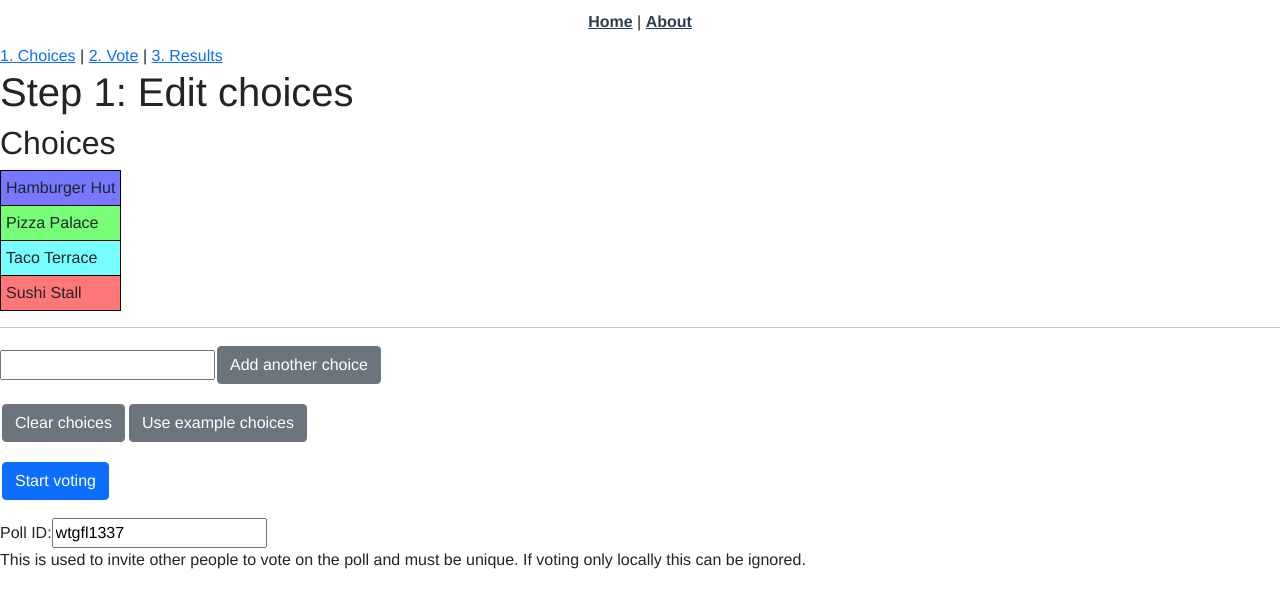
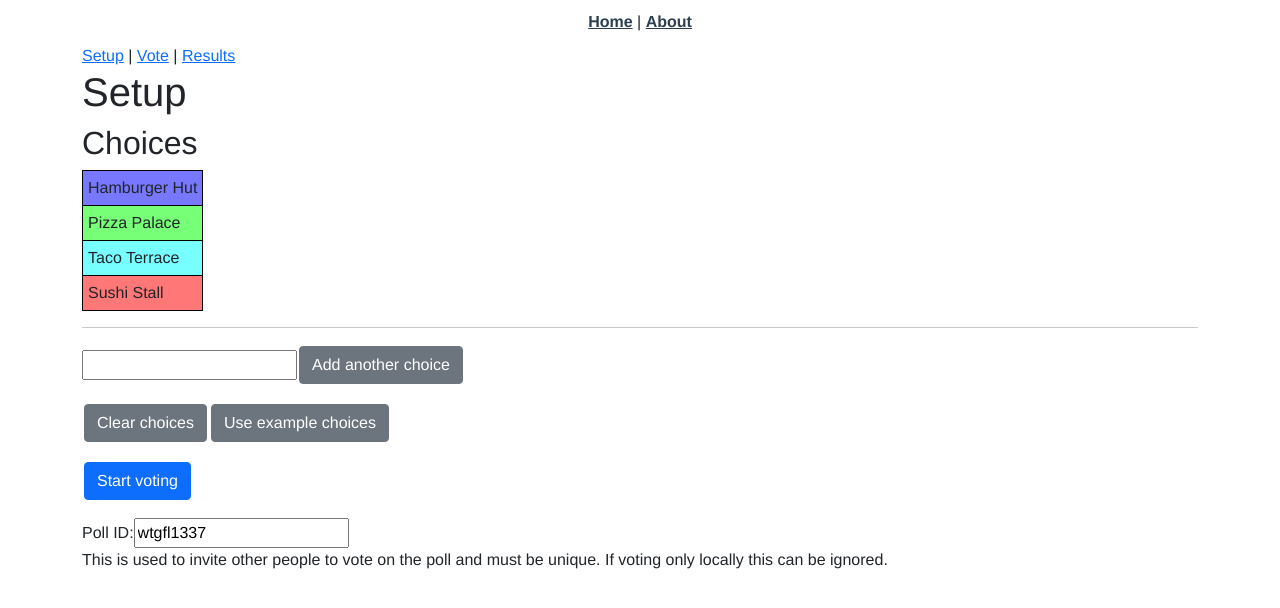
Before and after one commit to jarnoln/wtgfl-vue3-ts, a Vue app: page /poll/1/settings in a window 1280 px wide. Shown: the top 608 px of the page. Built offline with nearby package versions, Linux system fonts and the light colour scheme.

Commit message:
Redirect from home to vote page

```diff
--- a/src/components/EditChoices.vue
+++ b/src/components/EditChoices.vue
@@ -1,5 +1,5 @@
 <template>
-  <h1>Step 1: Edit choices</h1>
+  <h1>Setup</h1>
   <h2>Choices</h2>
   <div>
     <table>
--- a/src/components/PollBar.vue
+++ b/src/components/PollBar.vue
@@ -1,15 +1,15 @@
 <template>
   <div id="pollNav">
     <router-link :to="{ name: 'Settings', params: { pollId: pollId } }"
-      >1. Choices</router-link
+      >Setup</router-link
     >
     |
     <router-link :to="{ name: 'Vote', params: { pollId: pollId } }"
-      >2. Vote</router-link
+      >Vote</router-link
     >
     |
     <router-link :to="{ name: 'Results', params: { pollId: pollId } }"
-      >3. Results</router-link
+      >Results</router-link
     >
   </div>
 </template>
--- a/src/components/Results.vue
+++ b/src/components/Results.vue
@@ -1,7 +1,7 @@
 <template>
   <div class="container">
     <PollBar :pollId="pollId" />
-    <h1>Step 3: Results</h1>
+    <h1>Results</h1>
     <div class="row">
       <div class="col-8">
         <div
--- a/src/components/Vote.vue
+++ b/src/components/Vote.vue
@@ -1,7 +1,7 @@
 <template>
   <div class="container">
     <PollBar :pollId="pollId" />
-    <h1>Step 2: Vote</h1>
+    <h1>Vote</h1>
     <div class="row">
       <div class="col-8">
         <div v-if="checkForNextVoter">
--- a/src/views/Home.vue
+++ b/src/views/Home.vue
@@ -1,17 +1,18 @@
 <template>
-  <div class="container">
-    <EditChoices />
-  </div>
+  <div class="container"></div>
 </template>
 
 <script lang="ts">
 import { defineComponent } from 'vue'
-import EditChoices from '@/components/EditChoices.vue'
 
 export default defineComponent({
   name: 'Home',
-  components: {
-    EditChoices
+  created() {
+    console.log('Home:created()')
+    this.$router.push({
+      name: 'Vote',
+      params: { pollId: 'wtgfl1337' }
+    })
   }
 })
 </script>
--- a/src/views/poll/Settings.vue
+++ b/src/views/poll/Settings.vue
@@ -1,7 +1,9 @@
 <template>
-  <PollBar :pollId="pollId" />
-  <div>
-    <EditChoices />
+  <div class="container">
+    <PollBar :pollId="pollId" />
+    <div>
+      <EditChoices />
+    </div>
   </div>
 </template>
 
```
